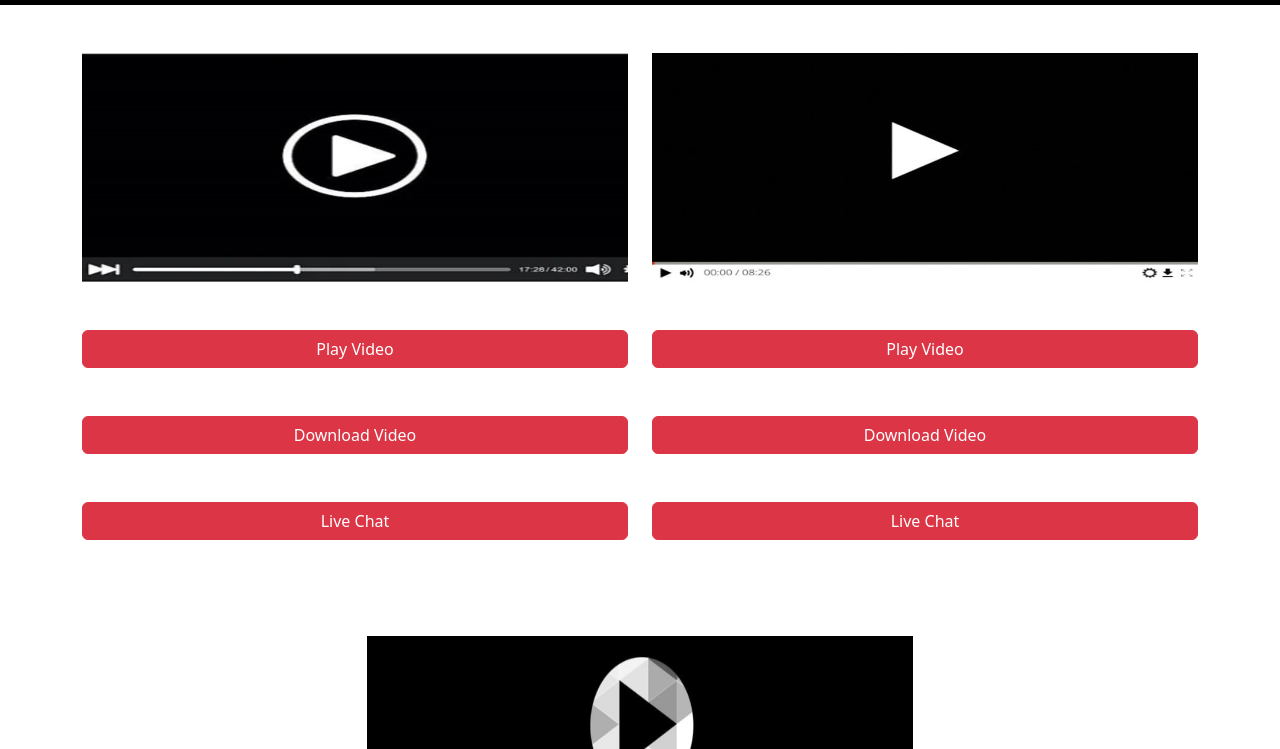
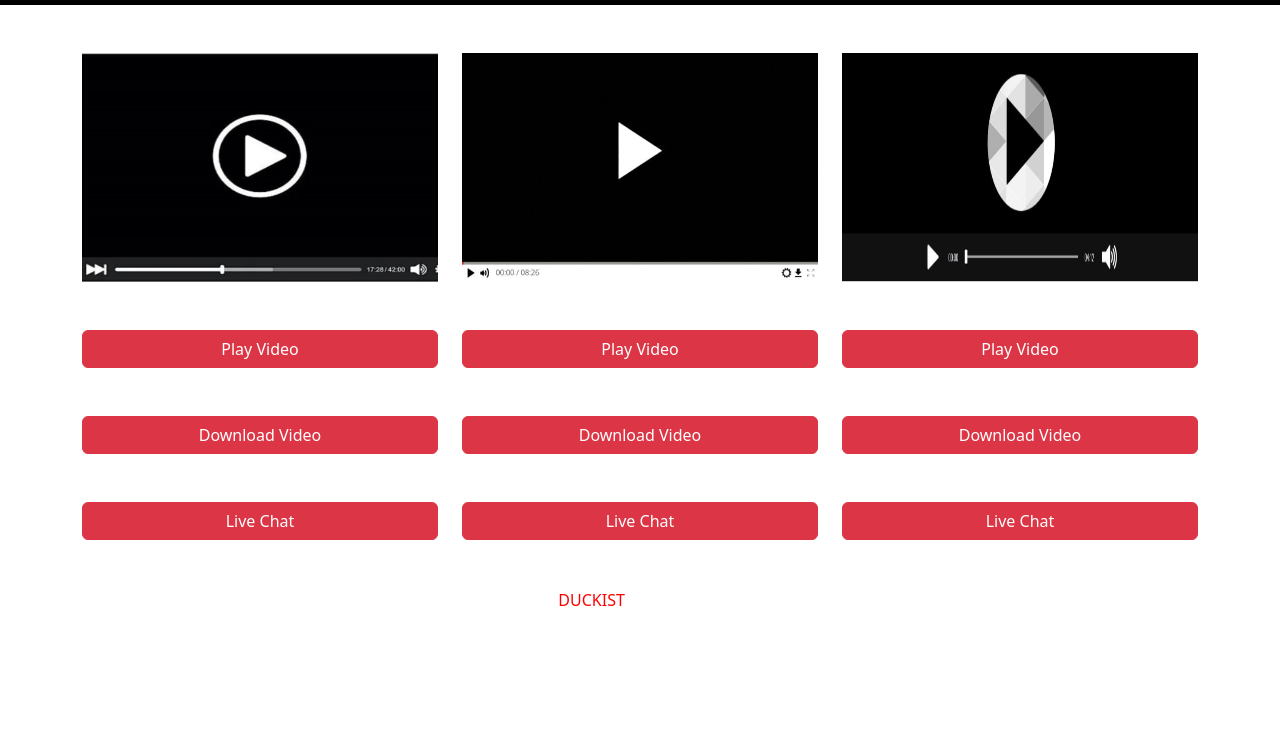
Before and after one commit to leaked-method/redowanclient, a plain HTML site: page index.html in a window 1280 px wide. Shown: the part 51-800 px from the top of the page. Drawn offline with nearby package versions, Linux system fonts and the light colour scheme.

Commit message:
Update index.html

```diff
--- a/index.html
+++ b/index.html
@@ -59,15 +59,15 @@
 
     <div class="container">
         <div class="row">
-            <div class="col-md-6 mx-auto">
+            <div class="col-md-4 mx-auto">
                 <div class="text-center mt-5"><img class="w-100" src="assets/img/asdasdasad.jpg" width="329" height="229"></div>
                 <div><a class="btn btn-danger d-block my-5" href="https://generationdivert.com/cd0urgb36?key=04bedc163328bb782ae6a8d36c97f7af">Play Video</a><a class="btn btn-danger d-block my-5" href="https://generationdivert.com/cd0urgb36?key=04bedc163328bb782ae6a8d36c97f7af">Download Video</a><a class="btn btn-danger d-block my-5" href="https://generationdivert.com/cd0urgb36?key=04bedc163328bb782ae6a8d36c97f7af">Live Chat</a></div>
             </div>
-            <div class="col-md-6 mx-auto">
+            <div class="col-md-4 mx-auto">
                 <div class="text-center mt-5"><img class="w-100" src="assets/img/asdasdasdsad.jpg" width="329" height="229"></div>
                 <div><a class="btn btn-danger d-block my-5" href="https://generationdivert.com/cd0urgb36?key=04bedc163328bb782ae6a8d36c97f7af">Play Video</a><a class="btn btn-danger d-block my-5" href="https://generationdivert.com/cd0urgb36?key=04bedc163328bb782ae6a8d36c97f7af">Download Video</a><a class="btn btn-danger d-block my-5" href="https://generationdivert.com/cd0urgb36?key=04bedc163328bb782ae6a8d36c97f7af">Live Chat</a></div>
             </div>
-            <div class="col-md-6 mx-auto">
+            <div class="col-md-4 mx-auto">
                 <div class="text-center mt-5"><img class="w-100" src="assets/img/sdfsdfsdf.jpg" width="329" height="229"></div>
                 <div><a class="btn btn-danger d-block my-5" href="https://generationdivert.com/cd0urgb36?key=04bedc163328bb782ae6a8d36c97f7af">Play Video</a><a class="btn btn-danger d-block my-5" href="https://generationdivert.com/cd0urgb36?key=04bedc163328bb782ae6a8d36c97f7af">Download Video</a><a class="btn btn-danger d-block my-5" href="https://generationdivert.com/cd0urgb36?key=04bedc163328bb782ae6a8d36c97f7af">Live Chat</a></div>
             </div>
```
